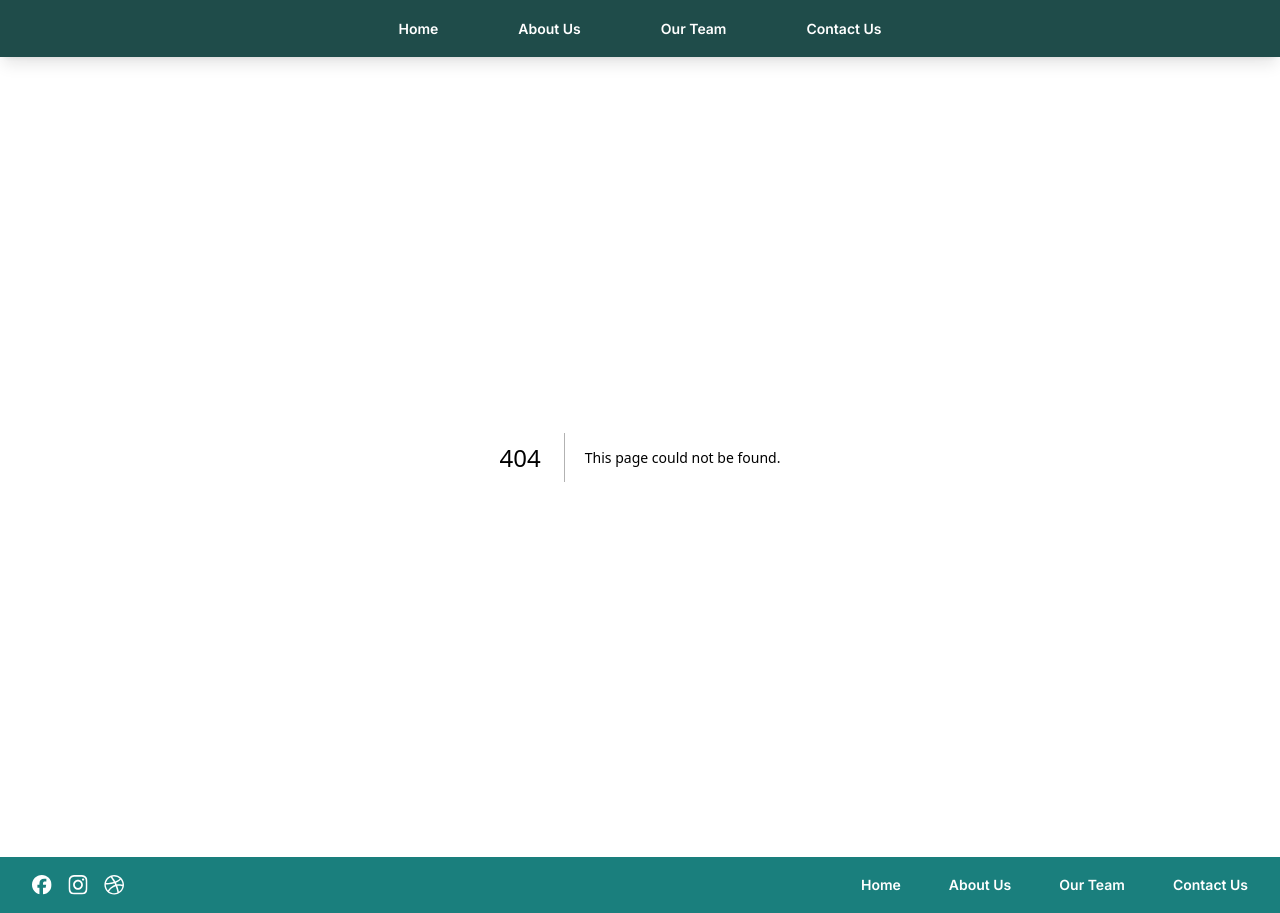
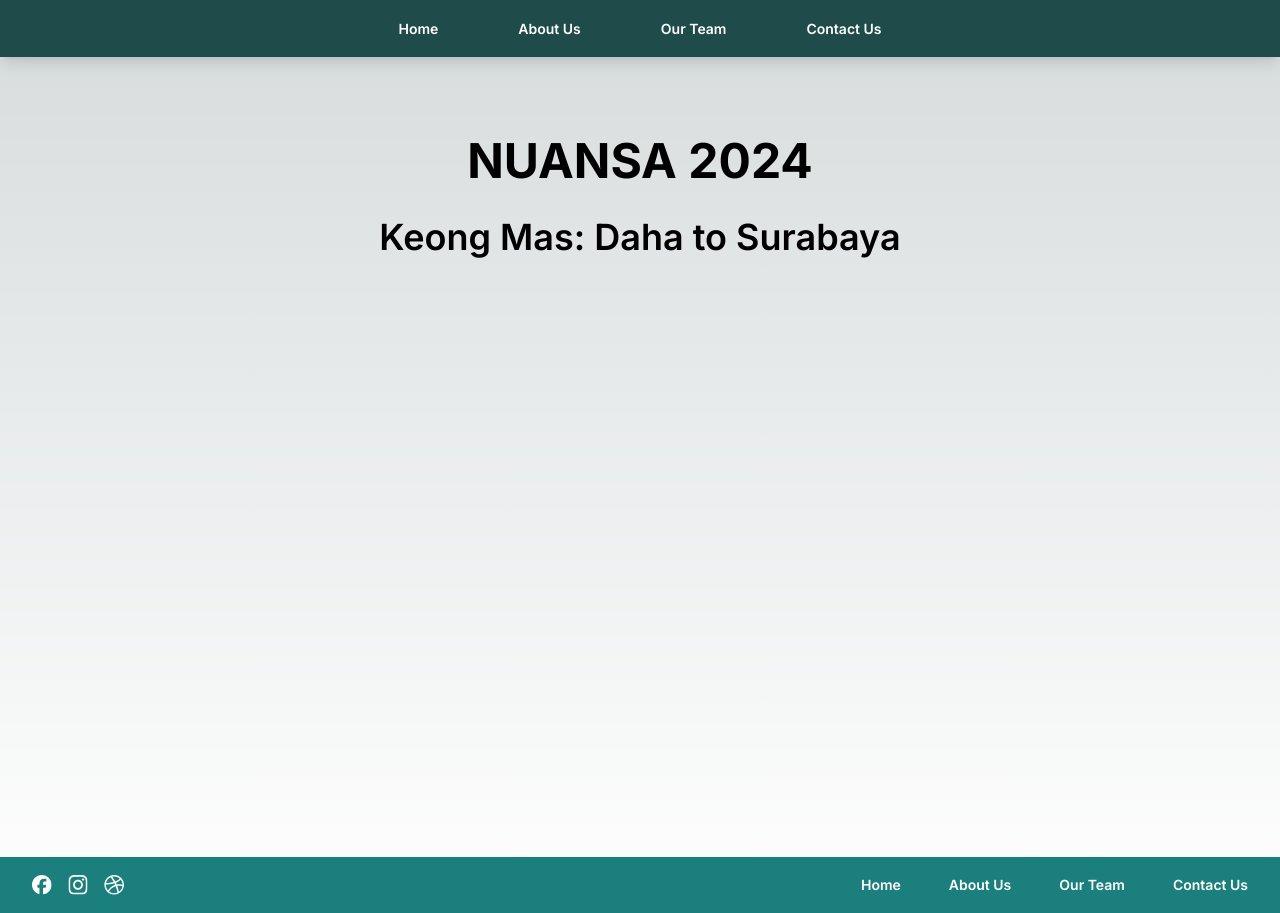
Before and after one commit to nuansacp2025/nuansa-web, a Next.js app: page /about-us/keong-mas-2024 in a window 1280 px wide. Before the commit this address had no page. Built offline with nearby package versions, Linux system fonts and the light colour scheme.

Commit message:
Add template of Keong Mas page

```diff
--- /dev/null
+++ b/app/about-us/keong-mas-2024/page.tsx
@@ -0,0 +1,22 @@
+"use client"
+
+import { FadeInDiv } from "@/app/components/animations";
+
+export default function Page() {
+  return (
+    <main className="min-h-screen">
+      <section className="w-full flex flex-col items-center py-12 px-16 md:py-20 md:px-32">
+        <FadeInDiv>
+          <h2 className="text-4xl md:text-5xl pb-6 md:pb-8 font-bold">
+            NUANSA 2024
+          </h2>
+        </FadeInDiv>
+        <FadeInDiv>
+          <h3 className="text-3xl md:text-4xl font-semibold">
+            Keong Mas: Daha to Surabaya
+          </h3>
+        </FadeInDiv>
+      </section>
+    </main>
+  );
+}
```
